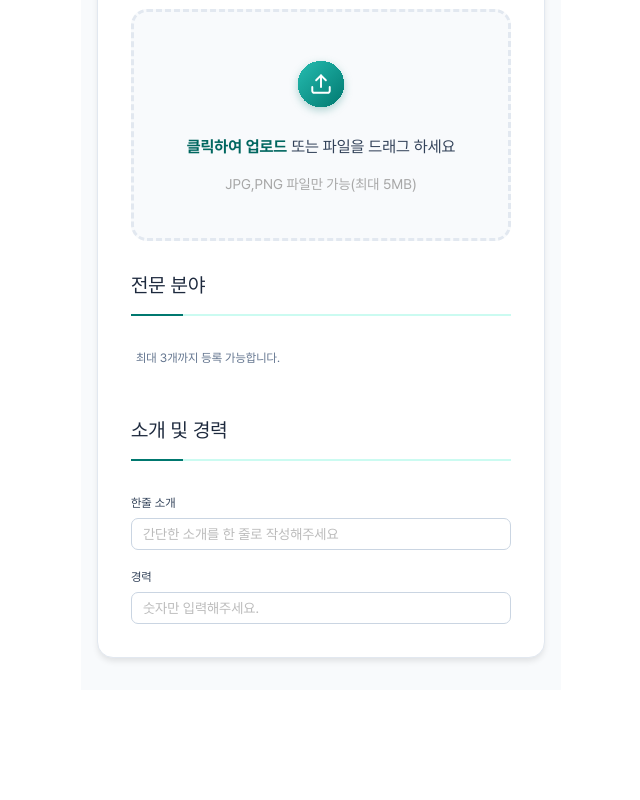
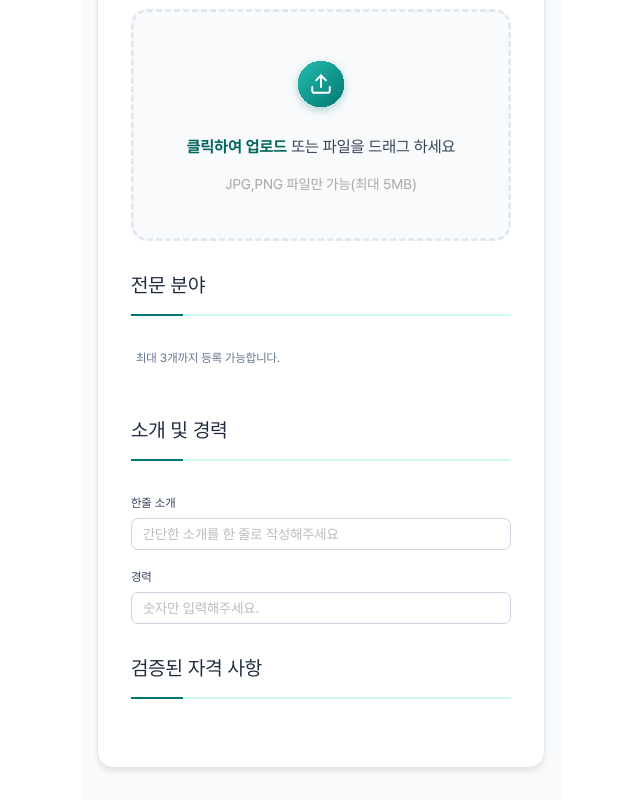
Before and after one commit to woowacourse-teams/2025-Fit-toring, a React app in the folder frontend/: page /mentoring-create in a window 1280 px wide. Shown: the part 504-1304 px from the top of the page, without its empty margins (319-959 px from the left). Before the commit the page ends 1194 px from the top, so only its background shows below. Built offline with nearby package versions, Linux system fonts and the light colour scheme.

Commit message:
feat: 자격증 섹션 폼에 추가 #185

```diff
--- /dev/null
+++ b/frontend/src/pages/mentoringCreate/components/CertificateSection/CertificateSection.tsx
@@ -0,0 +1,13 @@
+import React from 'react';
+
+import TitleSeparator from '../TitleSeparator/TitleSeparator';
+
+function CertificateSection() {
+  return (
+    <section>
+      <TitleSeparator>검증된 자격 사항</TitleSeparator>
+    </section>
+  );
+}
+
+export default CertificateSection;
--- a/frontend/src/pages/mentoringCreate/components/MentoringCreateForm/MentoringCreateForm.tsx
+++ b/frontend/src/pages/mentoringCreate/components/MentoringCreateForm/MentoringCreateForm.tsx
@@ -1,6 +1,7 @@
 import styled from '@emotion/styled';
 
 import BaseInfoSection from '../BaseInfoSection/BaseInfoSection';
+import CertificateSection from '../CertificateSection/CertificateSection';
 import IntroduceSection from '../IntroduceSection/IntroduceSection';
 import ProfileSection from '../ProfileSection/ProfileSection';
 import SpecialtySection from '../SpecialtySection/SpecialtySection';
@@ -12,6 +13,7 @@ function MentoringCreateForm() {
       <ProfileSection />
       <SpecialtySection />
       <IntroduceSection />
+      <CertificateSection />
     </StyledContainer>
   );
 }
```
